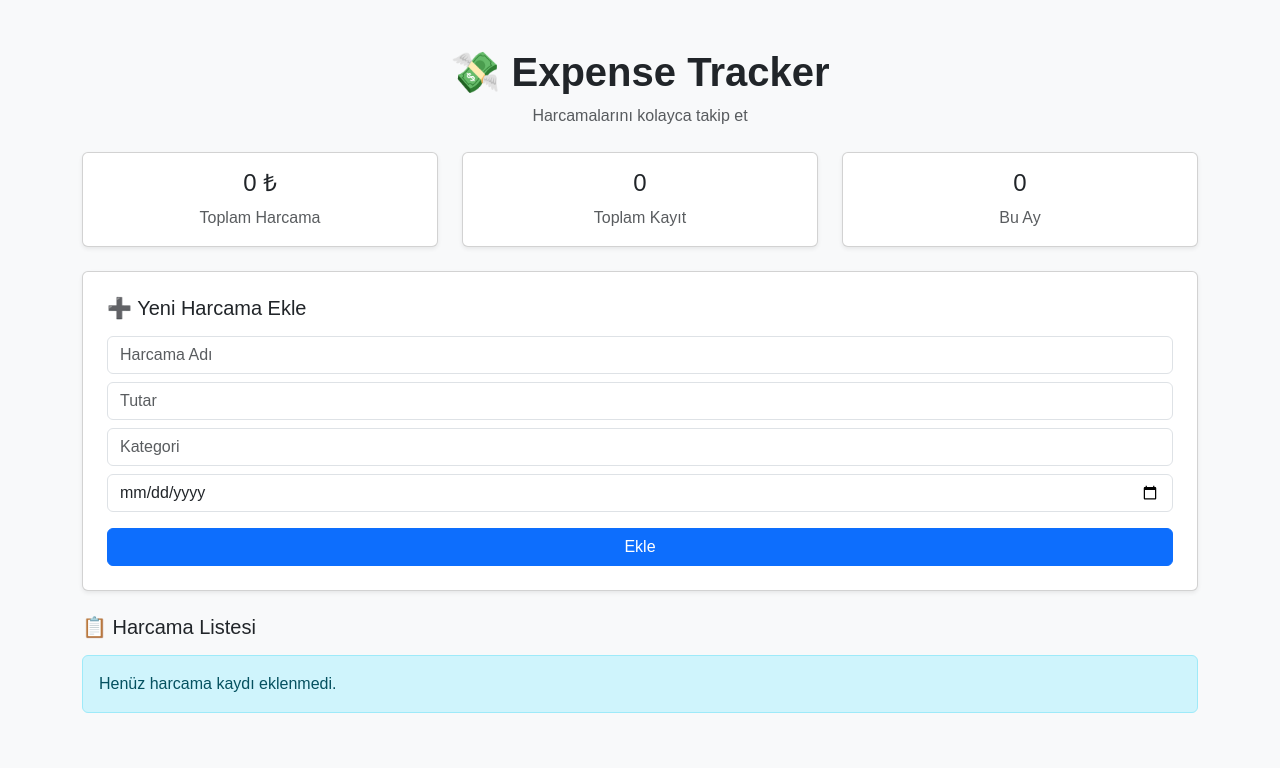
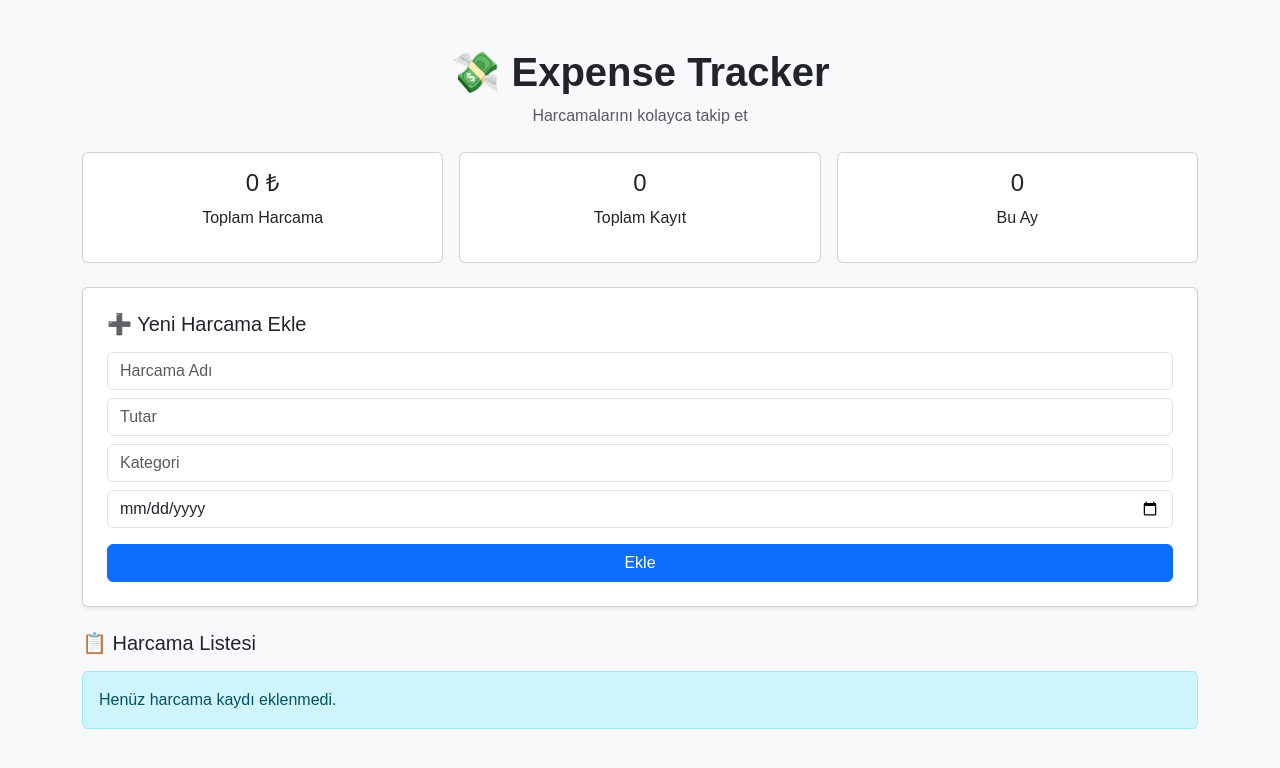
Before and after one commit to LilLannister/ExpenseTracker-JS, a React (Vite) app: page / in a window 1280 px wide. Shown: the top 768 px of the page. Built offline with nearby package versions, Linux system fonts and the light colour scheme.

Commit message:
Connect summary cards to dynamic expense data

```diff
--- a/src/Components/SummaryCards.tsx
+++ b/src/Components/SummaryCards.tsx
@@ -1,28 +1,43 @@
-export default function SummaryCards(){
+type expense = {
+    title: string;
+    amount: string;
+    category: string;
+    date: string;
+};
+
+type Props = {
+    expenses: expense[];
+};
+
+export default function SummaryCards({expenses}: Props) {
+    const totalAmount = expenses.reduce(
+        (sum ,e) => sum + Number(e.amount),
+        0
+    );
+
+    const TotalCount = expenses.length;
+
+    const currentMonth = new Date().getMonth();
+    const thisMonth = expenses.filter(
+        (e) => new Date(e.date).getMonth() === currentMonth
+    ).length;
+
     return (
-        <div className="row text-center mb-4">
+        <div className="d-flex gap-3 mb-4">
+            <div className="card p-3 w-100 text-center">
+                <h4>{totalAmount} ₺</h4>
+                <p>Toplam Harcama</p>
+            </div>
 
-        <div className="col-md-4">
-            <div className="card p-3 shadow-sm">
-                <h4>0 ₺</h4>
-                <p className="text-muted mb-0">Toplam Harcama</p>
+            <div className="card p-3 w-100 text-center">
+                <h4>{TotalCount}</h4>
+                <p>Toplam Kayıt</p>
+            </div>
+
+            <div className="card p-3 w-100 text-center">
+                <h4>{thisMonth}</h4>
+                <p>Bu Ay</p>
             </div>
         </div>
-
-        <div className="col-md-4">
-            <div className="card p-3 shadow-sm">
-                <h4>0</h4>
-                <p className="text-muted mb-0">Toplam Kayıt</p>
-            </div>
-        </div>
-
-        <div className="col-md-4">
-            <div className="card p-3 shadow-sm">
-                <h4>0</h4>
-                <p className="text-muted mb-0">Bu Ay</p>
-            </div>
-        </div>
-
-    </div>
     );
 }
--- a/src/Pages/Home.tsx
+++ b/src/Pages/Home.tsx
@@ -45,7 +45,7 @@ export default function Home() {
   return (
     <div className="container mt-4">
       <Header />
-      <SummaryCards />
+      <SummaryCards expenses={expenses}/>
       <ExpenseForm
         onAdd={addExpense}
         onUpdate={updateExpense}
```
